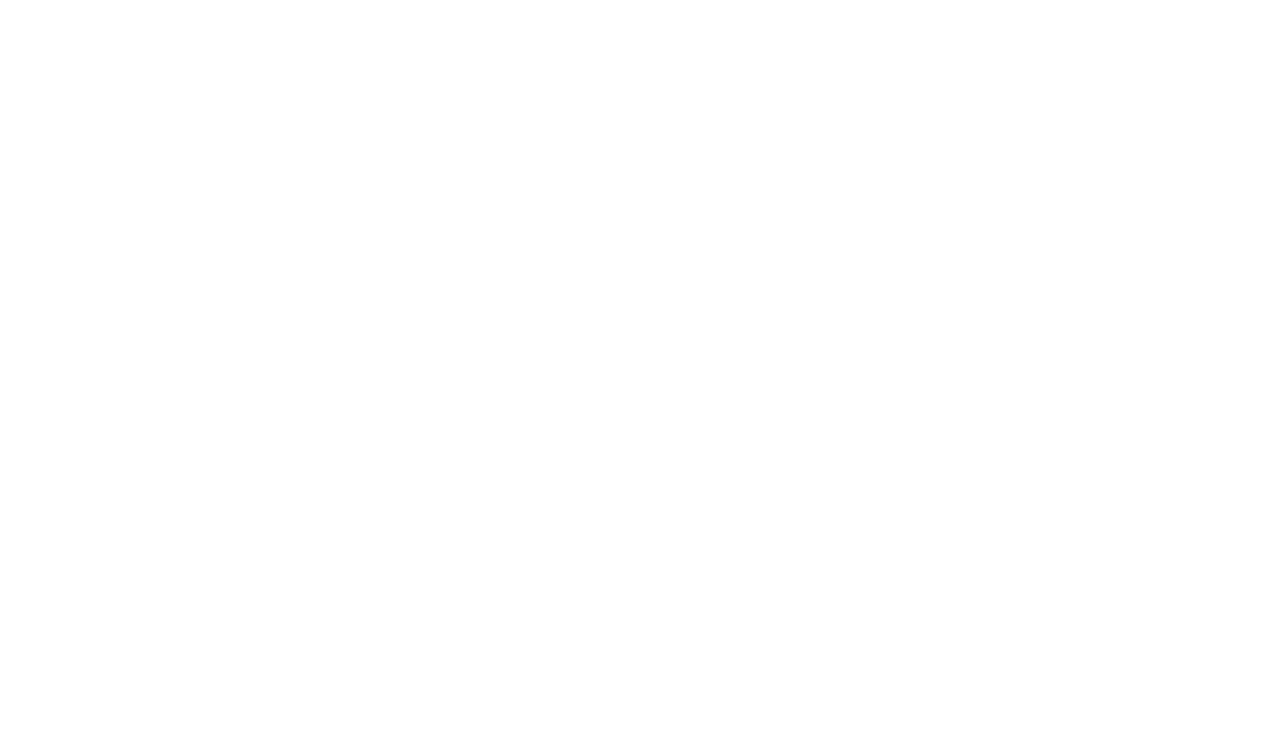
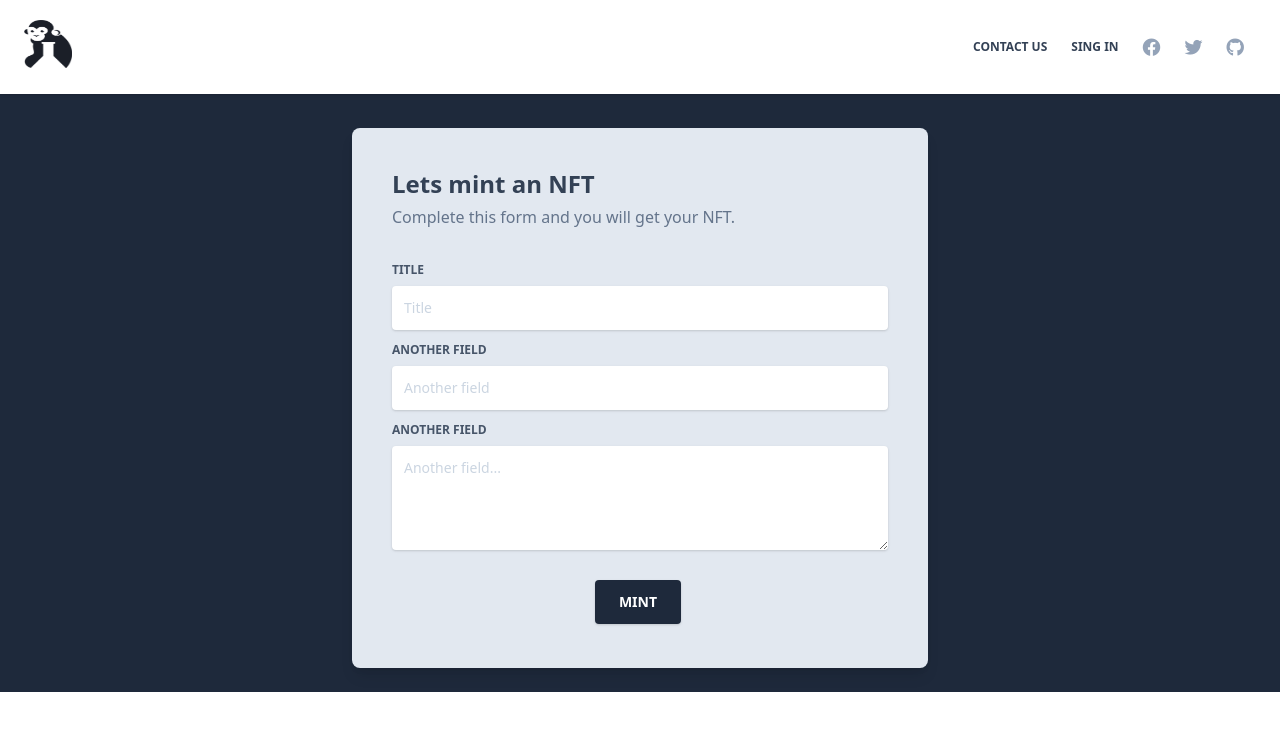
Before and after one commit to th3nolo/Monkey-Page-Lab, a Next.js app: page /purchase in a window 1280 px wide. Before the commit this address had no page. Shown: the top 730 px of the page. Built offline with nearby package versions, Linux system fonts and the light colour scheme.

Commit message:
add purchase page and redirection from index

```diff
--- /dev/null
+++ b/pages/purchase.js
@@ -0,0 +1,78 @@
+import React from "react";
+import IndexNavbar from "components/Navbars/IndexNavbar.js";
+
+const purchase = () => {
+  return (
+    <>
+      <IndexNavbar fixed />
+      <div className=" pt-48 px-4 bg-blueGray-800 h-full">
+        <div className="px-4 pt-48 ">
+          <div className="flex flex-wrap justify-center lg:-mt-64 -mt-48">
+            <div className="w-full lg:w-6/12 px-4">
+              <div className="relative flex flex-col min-w-0 break-words w-full mb-6 shadow-lg rounded-lg bg-blueGray-200">
+                <div className="flex-auto p-5 lg:p-10">
+                  <h4 className="text-2xl font-semibold">Lets mint an NFT</h4>
+                  <p className="leading-relaxed mt-1 mb-4 text-blueGray-500">
+                    Complete this form and you will get your NFT.
+                  </p>
+                  <div className="relative w-full mb-3 mt-8">
+                    <label
+                      className="block uppercase text-blueGray-600 text-xs font-bold mb-2"
+                      htmlFor="title"
+                    >
+                      Title
+                    </label>
+                    <input
+                      type="text"
+                      className="border-0 px-3 py-3 placeholder-blueGray-300 text-blueGray-600 bg-white rounded text-sm shadow focus:outline-none focus:ring w-full ease-linear transition-all duration-150"
+                      placeholder="Title"
+                    />
+                  </div>
+
+                  <div className="relative w-full mb-3">
+                    <label
+                      className="block uppercase text-blueGray-600 text-xs font-bold mb-2"
+                      htmlFor="email"
+                    >
+                      Another field
+                    </label>
+                    <input
+                      type="email"
+                      className="border-0 px-3 py-3 placeholder-blueGray-300 text-blueGray-600 bg-white rounded text-sm shadow focus:outline-none focus:ring w-full ease-linear transition-all duration-150"
+                      placeholder="Another field"
+                    />
+                  </div>
+
+                  <div className="relative w-full mb-3">
+                    <label
+                      className="block uppercase text-blueGray-600 text-xs font-bold mb-2"
+                      htmlFor="message"
+                    >
+                      Another field
+                    </label>
+                    <textarea
+                      rows="4"
+                      cols="80"
+                      className="border-0 px-3 py-3 placeholder-blueGray-300 text-blueGray-600 bg-white rounded text-sm shadow focus:outline-none focus:ring w-full"
+                      placeholder="Another field..."
+                    />
+                  </div>
+                  <div className="text-center mt-6">
+                    <button
+                      className="bg-blueGray-800 text-white active:bg-blueGray-600 text-sm font-bold uppercase px-6 py-3 rounded shadow hover:shadow-lg outline-none focus:outline-none mr-1 mb-1 ease-linear transition-all duration-150"
+                      type="button"
+                    >
+                      Mint
+                    </button>
+                  </div>
+                </div>
+              </div>
+            </div>
+          </div>
+        </div>
+      </div>
+    </>
+  );
+};
+
+export default purchase;
```
Also changed, not shown: pages/index.js (+10 -0 lines).
